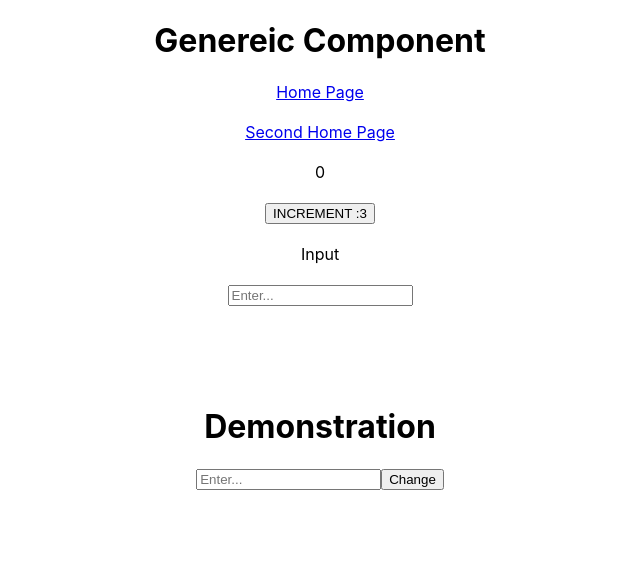
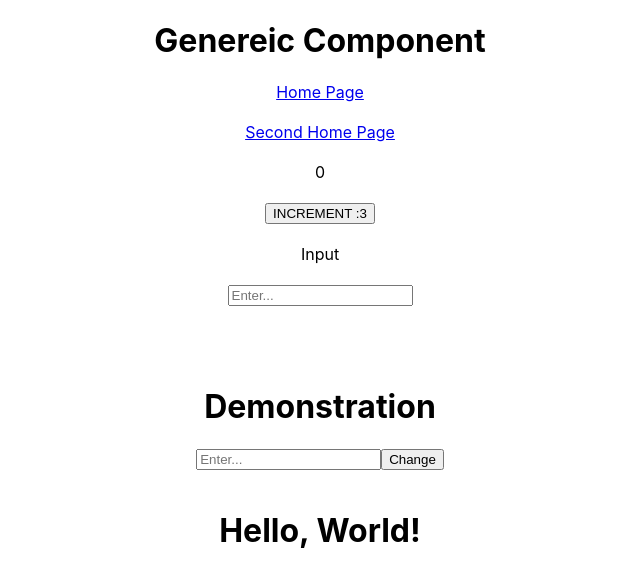
Before and after one commit to gZanda/Js_React_Fundamentals, a React (Create React App) app in the folder basic_react/: page / in a window 1280 px wide. Shown: the top 586 px of the page, without its empty margins (320-960 px from the left). Built offline with nearby package versions, Linux system fonts and the light colour scheme; no server answers.

Commit message:
Props Demonstration

```diff
--- a/basic_react/src/App.js
+++ b/basic_react/src/App.js
@@ -10,6 +10,7 @@ import Home2 from './component/Home2';
 import {BrowserRouter, Route, Routes } from 'react-router-dom';
 import EffectDemonstration from './component/UseEffectHook';
 import UseReffDemonstration from './component/UseReffHook';
+import ParentComponent from './component/PropsParent';
 
 function App() {
   return (
@@ -43,9 +44,12 @@ function App() {
       <EffectDemonstration />
 
       <br></br>
+
+      <UseReffDemonstration />
+
       <br></br>
 
-      <UseReffDemonstration />
+      <ParentComponent />
 
     </div>
   );
--- /dev/null
+++ b/basic_react/src/component/PropsChild.js
@@ -0,0 +1,15 @@
+// ChildComponent.js
+
+import React from 'react';
+
+const ChildComponent = (props) => {
+
+    return(
+
+    <h1>{props.message}</h1>
+
+    )
+
+}
+
+export default ChildComponent;
--- /dev/null
+++ b/basic_react/src/component/PropsParent.js
@@ -0,0 +1,19 @@
+// ParentComponent.js
+
+import React from 'react';
+import ChildComponent from './PropsChild';
+
+const ParentComponent = () => {
+
+    let message = 'Hello, World!';
+
+    return (
+
+    <div>
+        <ChildComponent message={message} />
+    </div>
+
+    )
+}
+
+export default ParentComponent;
```
